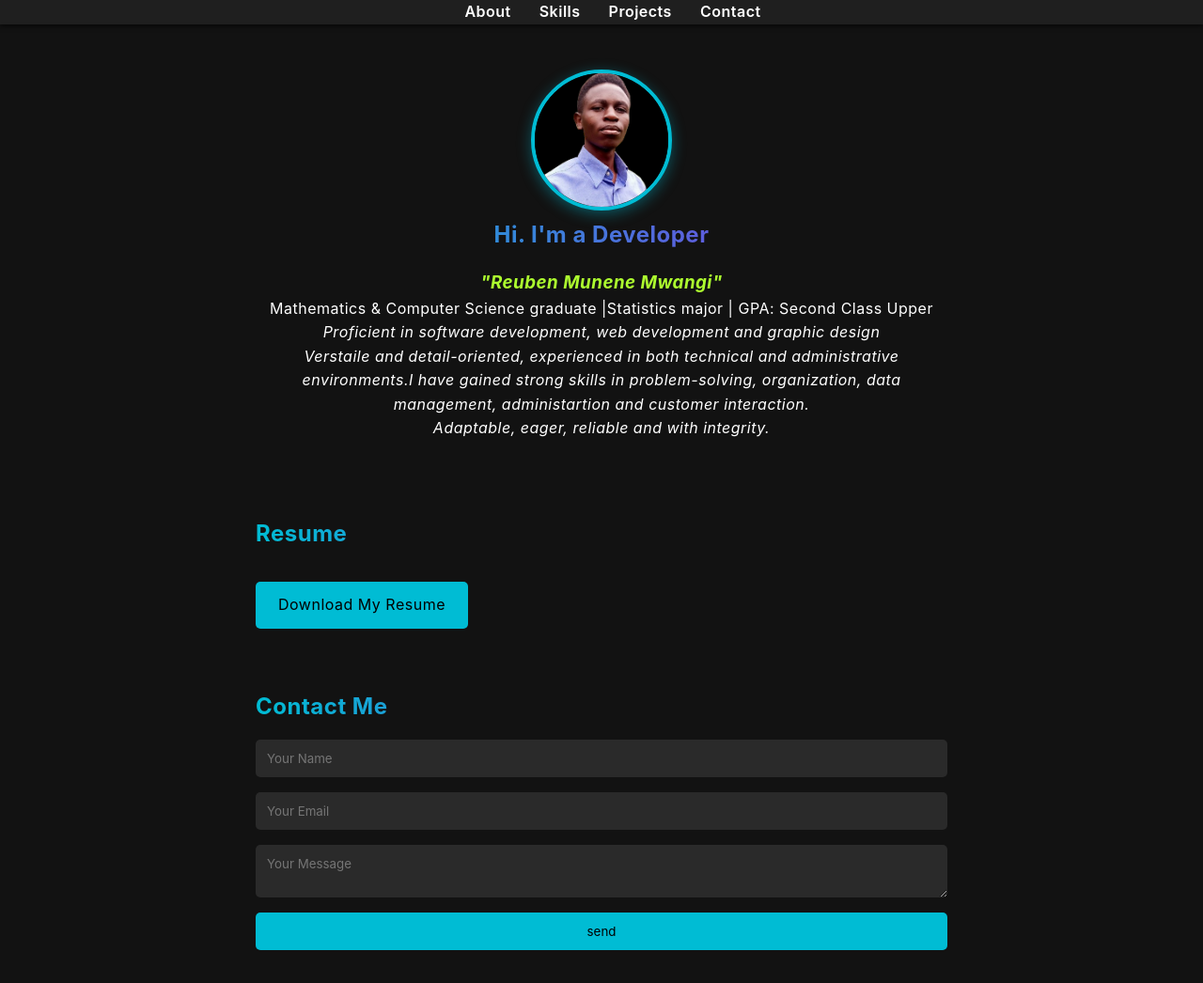
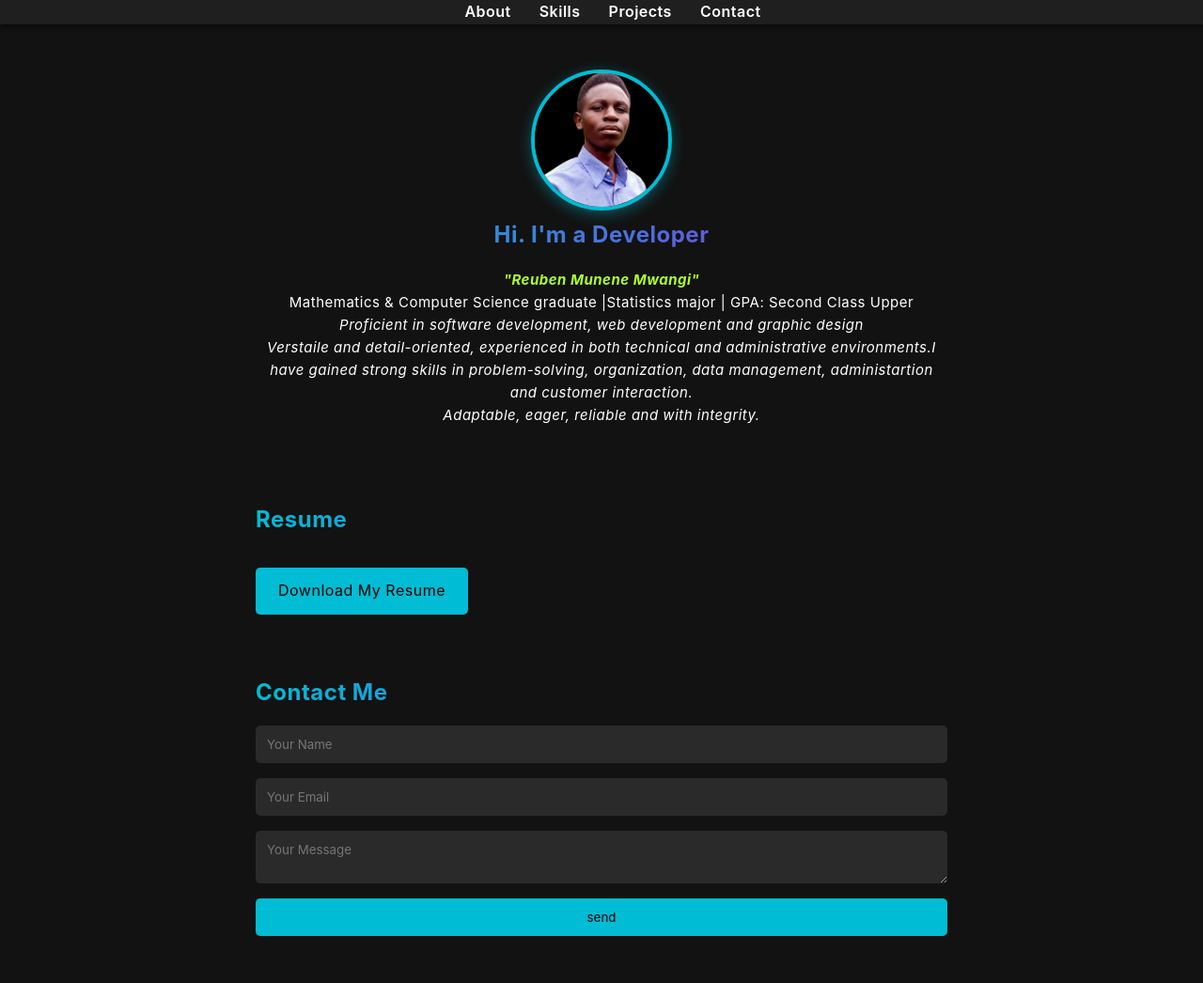
Before and after one commit to Flavorrr/aboutme, a plain HTML site: page index.html in a window 1280 px wide. Shown: the top 1046 px of the page at 94% size. Drawn offline with Linux system fonts and the light colour scheme.

Commit message:
Fix:corrected style.css

```diff
--- a/style.css
+++ b/style.css
@@ -68,6 +68,11 @@ h1, h2{
 }
 h3{
     color: greenyellow;
+    font-size: 15px;
+
+}
+p{
+    font-size: 15px;
 }
 ul{
     padding-left: 1.5rem;
```
